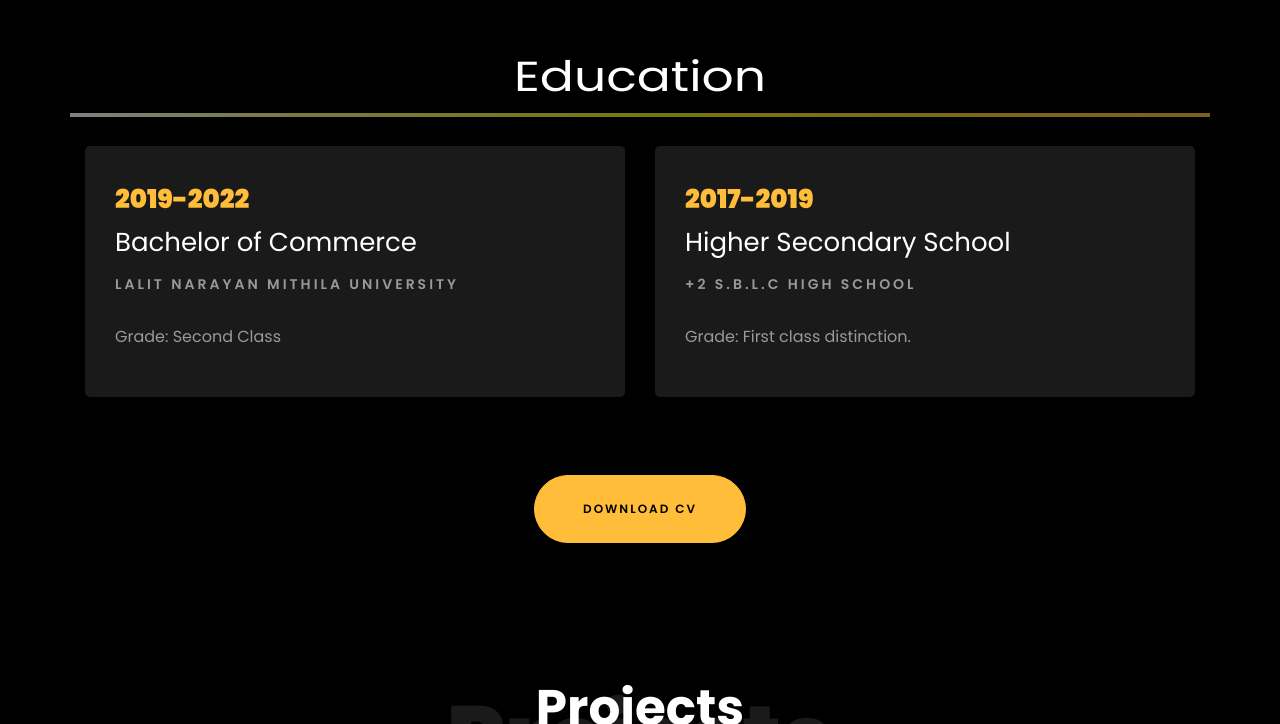
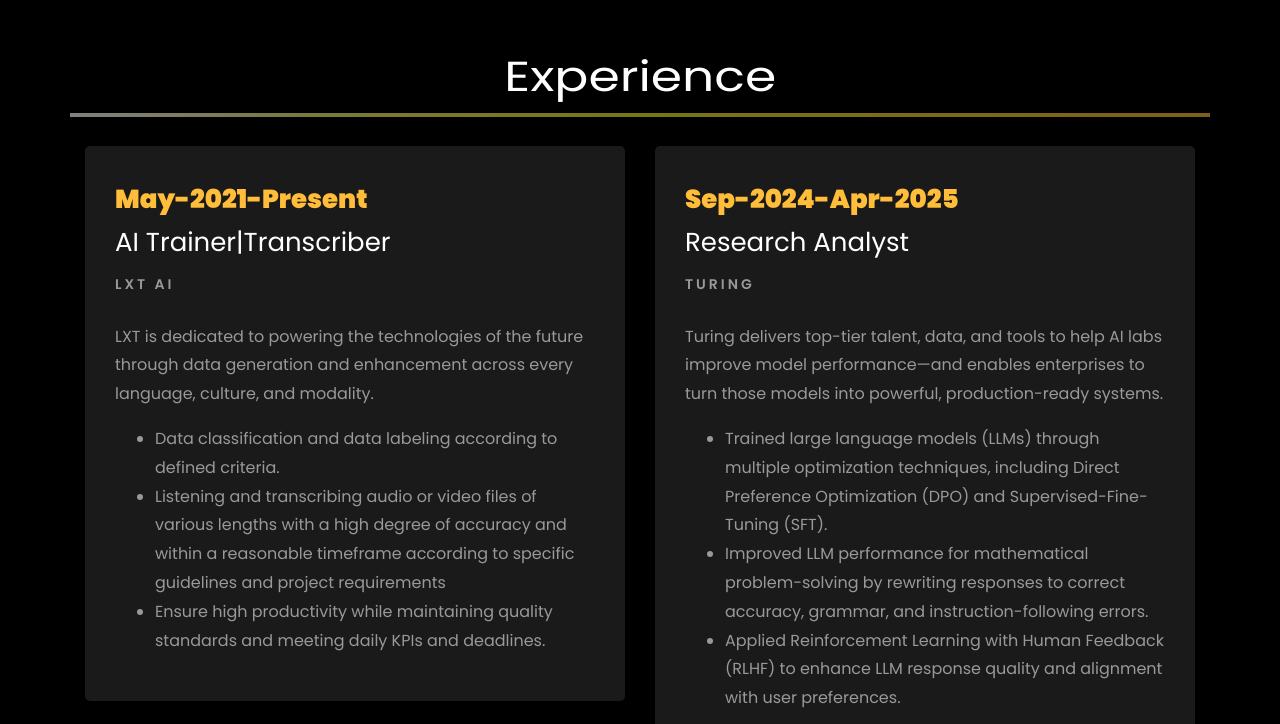
Before and after one commit to aftabaalam800/aftabaalam800.github.io, a plain HTML site: page index.html in a window 1280 px wide. Shown: the part 2076-2800 px from the top of the page. Drawn offline with Linux system fonts and the light colour scheme; animation ran at ten frames a second; files whose address does not match are found by name.

Commit message:
Update index.html

```diff
--- a/index.html
+++ b/index.html
@@ -192,7 +192,7 @@
 						<!-- <br> -->
 			            <p><a href="https://www.linkedin.com/in/aftab-alam-063a81185/" target="_blank" class="btn btn-primary py-3 px-4">LinkedIn</a>
 							<a href="https://github.com/aftabaalam800" target="_blank" class="btn btn-white btn-outline-white py-3 px-4">My works</a>
-							<a href="https://drive.google.com/file/d/1vOxs-Gd2yVgLDYeZ3Bld5EJGL_35I08R/view?usp=sharing" target="_blank" class="btn btn-white btn-outline-white py-3 px-4">Resume</a></p>
+							<a href="https://drive.google.com/file/d/1qn1zx0U7sCbkjWJAEzPMn2fKTmvOsd4e/view?usp=sharing" target="_blank" class="btn btn-white btn-outline-white py-3 px-4">Resume</a></p>
 		            </div>
 		          </div>
 	        	</div>
@@ -313,7 +313,7 @@
           </div>
         </div>
 
-		<!-- <div class="row">
+		<div class="row">
 			<h1 class="big-4">Experience</h1>
 			<div class="underline"></div>
 		</div>
@@ -322,14 +322,14 @@
 		<div class="row">
 				<div class="col-md-6">
 					<div class="resume-wrap ftco-animate">
-						<span class="date">2021-Present</span>
-						<h2>Senior Data Analyst</h2>
-						<span class="position">Merkle</span>
-						<p class="mt-4">Merkle, a leading CXM and media company with over 10K+ professionals globally. It's a part of Dentsu International.
+						<span class="date">May-2021-Present</span>
+						<h2>AI Trainer|Transcriber</h2>
+						<span class="position">LXT AI</span>
+						<p class="mt-4">LXT is dedicated to powering the technologies of the future through data generation and enhancement across every language, culture, and modality.
 							<ul>
-								<li>Analysed ad campaigns, clickstream, and customer surveys data, identified an increasing demand and launched a strategic product line.</li>
-								<li>Developed time series forecasting models to predict sales and optimize marketing budgets, got model performance of 92%.</li>
-								<li>Designed and executed A/B tests, performed rigorous statistical analysis. Led to 20% MoM increase in the conversion rate.</li>
+								<li>Data classification and data labeling according to defined criteria.</li>
+								<li>Listening and transcribing audio or video files of various lengths with a high degree of accuracy and within a reasonable timeframe according to specific guidelines and project requirements</li>
+								<li> Ensure high productivity while maintaining quality standards and meeting daily KPIs and deadlines.</li>
 							</ul>
 						</p>
 					</div>
@@ -338,14 +338,14 @@
 
 				<div class="col-md-6">
 					<div class="resume-wrap ftco-animate">
-						<span class="date">2018-2021</span>
-						<h2>Senior Data Analyst</h2>
-						<span class="position">iQuanti</span>
-						<p class="mt-4">iQuanti is a data-driven digital marketing analytics and solutions company, helps top 100 global brands.
+						<span class="date">Sep-2024-Apr-2025</span>
+						<h2>Research Analyst</h2>
+						<span class="position">Turing</span>
+						<p class="mt-4">Turing delivers top-tier talent, data, and tools to help AI labs improve model performance—and enables enterprises to turn those models into powerful, production-ready systems.
 							<ul>
-								<li>Performed in-depth market research and analysis to create online pages. Resulted in ~100% website growth and 30% increase in conversion rate YoY.</li>
-								<li>Delivered multiple training and mentorship sessions on analytical tools like SQL, MS Excel, Power BI, Tableau and Python.</li>
-								<li>Performed migration and enhancements for merchandising dashboard, involved data integration and its feature improvement.</li>
+								<li>Trained large language models (LLMs) through multiple optimization techniques, including Direct Preference Optimization (DPO) and Supervised-Fine-Tuning (SFT).</li>
+								<li>Improved LLM performance for mathematical problem-solving by rewriting responses to correct accuracy, grammar, and instruction-following errors.</li>
+								<li>Applied Reinforcement Learning with Human Feedback (RLHF) to enhance LLM response quality and alignment with user preferences.</li>
 							</ul>
 						</p>
 					</div>
@@ -354,7 +354,7 @@
 			</div> -->
 
 		<!-- <br> -->
-		<!-- <br> -->
+		<!-- <br>
 
 		<div class="row">
 			<h1 class="big-4">Education</h1>
@@ -384,7 +384,7 @@
 
     		<div class="row justify-content-center mt-5">
     			<div class="col-md-6 text-center ftco-animate">
-    				<p><a href="https://drive.google.com/file/d/1vOxs-Gd2yVgLDYeZ3Bld5EJGL_35I08R/view?usp=sharing" target="_blank" class="btn btn-primary py-4 px-5">Download CV</a></p>
+    				<p><a href="https://drive.google.com/file/d/1qn1zx0U7sCbkjWJAEzPMn2fKTmvOsd4e/view?usp=sharing" target="_blank" class="btn btn-primary py-4 px-5">Download CV</a></p>
     			</div>
     		</div>
     	</div>
```
